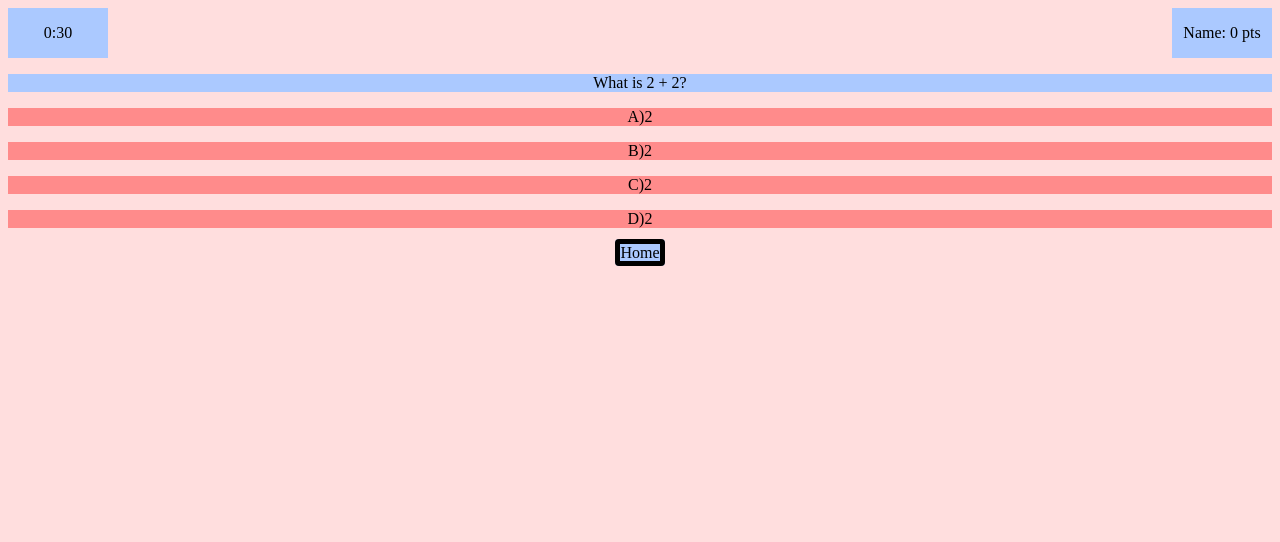
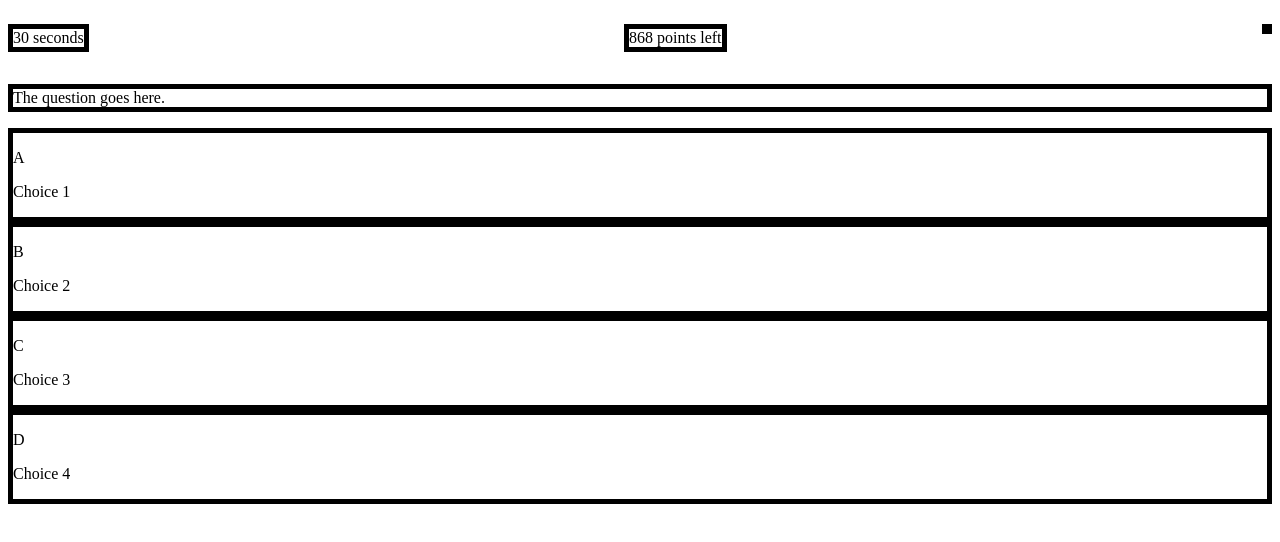
Before and after one commit to mickey-40/middlemathquiz.github.io, a plain HTML site: page game.html in a window 1280 px wide. Drawn offline with Linux system fonts and the light colour scheme.

Commit message:
add js directory and working on game screen js

```diff
--- a/css/game.css
+++ b/css/game.css
@@ -1,36 +1,25 @@
-body {
-  background-color: #FFDEDE;
-  text-align: center;
+#timer{
+  border: 5px solid black;
+}
+
+.scoremeter{
+  border: 5px solid black;
+}
+
+.name{
+  border: 5px solid black;
+}
+
+.question{
+  border: 5px solid black;
+}
+
+.choiceContainer{
+  border: 5px solid black;
+}
+
+#hud {
+  display: flex;
+  justify-content: space-between;
 
 }
-
-.timer, .pointsContainer, .questionContainer{
-  background-color: #ABC9FF;
-}
-
-.choicesContainer {
-  background-color: #FF8B8B;
-}
-
-.screenTop {
-  display: flex;
-  flex-direction: row;
-  justify-content: space-between;
-}
-
-.timer, .pointsContainer {
-  display: flex;
-  justify-content: center;
-  width: 100px;
-}
-.btn {
-  font-size: 12pt;
-  width: 30rem;
-  text-align: center;
-  margin-bottom: 1rem;
-  text-decoration: none;
-  color: #000000;
-  background-color: #ABC9FF;
-  border-radius: 4px;
-  border: 5px solid black;
-}
--- a/game.html
+++ b/game.html
@@ -9,35 +9,39 @@
 </head>
 
 <body>
-  <div class="container">
-    <div class="screenTop">
-      <div class="timer">
-        <p>0:30</p>
-      </div>
-      <div class="pointsContainer">
-        <p>Name: 0 pts</p>
-      </div>
+
+  <div id="hud">
+    <div>
+      <p id="timer"></p>
     </div>
-
-    <div class="questionContainer">
-      <p>What is 2 + 2?</p>
+    <div>
+      <p class="scoremeter"></p>
     </div>
-    <div class="choicesContainer">
-      <p>A)2</p>
+    <div>
+      <p class="name"></p>
     </div>
-    <div class="choicesContainer">
-      <p>B)2</p>
-    </div>
-    <div class="choicesContainer">
-      <p>C)2</p>
-    </div>
-    <div class="choicesContainer">
-      <p>D)2</p>
-    </div>
-    <a href="start.html" class="btn">Home</a>
+  </div>
+  <div>
+    <p class="question">The question goes here.</p>
+  </div>
+  <div class="choiceContainer">
+    <p class="choice-prefix">A</p>
+    <p class="choice-text" data-number="1">Choice 1</p>
+  </div>
+  <div class="choiceContainer">
+    <p class="choice-prefix">B</p>
+    <p class="choice-text" data-number="2">Choice 2</p>
+  </div>
+  <div class="choiceContainer">
+    <p class="choice-prefix">C</p>
+    <p class="choice-text" data-number="3">Choice 3</p>
+  </div>
+  <div class="choiceContainer">
+    <p class="choice-prefix">D</p>
+    <p class="choice-text" data-number="4">Choice 4</p>
+  </div>
 
 
-    </div>
-  </div>
+<script src="js/game.js"></script>
 </body>
 </html>
--- /dev/null
+++ b/js/game.js
@@ -0,0 +1,207 @@
+class Player {
+  constructor(label, score =0) {
+    this.label = label;
+    this.score = score;
+  }
+}
+const player1 = new Player()
+
+// player1.name = prompt('Enter player name: ', 'Enter name here')
+
+// document.querySelector('.name').innerText = `${player1.name}: ${player1.score}`
+
+// Set timer to count down from 30
+let startingTimer = 30;
+//Set maxScore to 1000
+let maxScore = 1000;
+
+// Update the count down every 1 second
+const x = setInterval(function() {
+
+  // Output the result in an element with id="timer"
+  document.querySelector("#timer").innerText = `${startingTimer} seconds`;
+
+  countDownTimer -= 1
+
+  // If the count down is over, write some text
+  if (startingTimer < 0) {
+    clearInterval(x);
+    document.querySelector("#timer").innerText = `EXPIRED`;
+  }
+}, 1000);
+
+const scoreCounter = setInterval (function (){
+  document.querySelector('.scoremeter').innerText = maxScore + ' points left';
+  maxScore -= 33;
+
+  if (intialScore < 0) {
+    clearInterval(scoreCounter)
+    document.querySelector('.scoremeter').innerText = 0;
+  }
+}, 1000)
+//List of questions in an array
+let questions = [
+  {
+    question:'If 3a + 2 = a + 6, then which of these is incorrect?',
+    choice1:'3a + 2 - a = 6',
+    choice2:'2a = 6 + 2',
+    choice3:'2a = 4',
+    choice4:'a = 4/2',
+    answer: 2,
+
+  },
+  {
+    question:'What is the name give to an equation that does not balance on either side of the equals sign?',
+    choice1:'Inaccurate',
+    choice2:'Inept',
+    choice3:'Invalid',
+    choice4:'There is no such thing',
+    answer: 4,
+
+  },
+  {
+    question:'If x + 4 = b, what is the value of x?',
+    choice1:'4b',
+    choice2:'-4b',
+    choice3:'b + 4',
+    choice4:'b - 4',
+    answer: 4,
+
+  },
+  {
+    question:'An equation must have two equal what?',
+    choice1:'Examples',
+    choice2:'Expressions',
+    choice3:'Extensions',
+    choice4:'Extractions',
+    answer: 2,
+
+  },
+  {
+    question:'If you are given an equation, what will you have done to it when you have found the answers?',
+    choice1:'Soaked it',
+    choice2:'Solved it',
+    choice3:'Squared it',
+    choice4:'Stuffed it',
+    answer: 2,
+
+  },
+  {
+    question:'Which of these is not an equation?',
+    choice1:'6/3 = 2',
+    choice2:'65 + 35 = 100',
+    choice3:'5 - 6 = 8 - 9',
+    choice4:'2 x 3 = 7 - 2',
+    answer: 4,
+
+  },
+  {
+    question:'< is the sign that means what?',
+    choice1:'Less than',
+    choice2:'Greater than',
+    choice3:'Less than or equal to',
+    choice4:'Greater than or equal to',
+    answer: 1,
+
+  },
+  {
+    question:'If x > 3, what is the smallest integer that x can be?',
+    choice1:'2',
+    choice2:'3',
+    choice3:'4',
+    choice4:'5',
+    answer: 3,
+
+  },
+  {
+    question:'If 4x + 3 < 15, which of the following expressions are incorrect?',
+    choice1:'4x < 15 - 3',
+    choice2:'4x < 12',
+    choice3:'x < 3',
+    choice4:'x > 3',
+    answer: 4,
+
+  },
+  {
+    question:' A small submarine started its dive at sea level and descended 30 feet per minute. Which integer represents the submarine’s depth after seven minutes?',
+    choice1:'-210 feet',
+    choice2:'-23 feet',
+    choice3:'37 feet',
+    choice4:'210 feet',
+    answer: 1,
+
+  },
+  {
+    question:'Which rational number is the greatest?',
+    choice1:'0.55',
+    choice2:'0.6',
+    choice3:'9/20',
+    choice4:'1/2',
+    answer: 2,
+
+  },
+  {
+    question:'What is the value of the expression 8x – 10 when x = 5?',
+    choice1:'3',
+    choice2:'4',
+    choice3:'30',
+    choice4:'50',
+    answer: 3,
+
+  },
+  {
+    question:'The attendance at three concerts was 876, 647, and 856. Which expression shows how to estimate the total attendance at the concerts?',
+    choice1:'800 + 600 + 800',
+    choice2:'900 + 700 + 900',
+    choice3:'900 + 600 + 900',
+    choice4:' 1,000 + 700 + 900',
+    answer: 3,
+
+  },
+  {
+    question:'What is 35% of 80?',
+    choice1:'28',
+    choice2:'45',
+    choice3:'115',
+    choice4:'2800',
+    answer: 1,
+
+  },
+  {
+    question:'Which expression represents 4 less than twice a number, n ?',
+    choice1:'4 - n',
+    choice2:'n - 4',
+    choice3:'4 - 2n',
+    choice4:'2n - 4',
+    answer: 4,
+
+  },
+  {
+    question:'Johnny jogged around the track 16 times. Each lap is 400 meters. Which process could determine the total distance he jogged?',
+    choice1:'add 16 and 400',
+    choice2:'divide 400 by 16',
+    choice3:'multiply 400 by 16',
+    choice4:'subtract 16 from 400',
+    answer: 3,
+
+  },
+
+]
+
+let maxQuestion = 5
+
+startGame = () => {
+  questionCounter = 0
+  player1.score = 0
+  let num = Math.floor(Math.random()*question.length)
+  availableQuestions = questions[num]
+  getNewQuestion()
+
+}
+
+getNewQuestion = () => {
+  if (availableQuestions.length === 0 || questionCounter > maxQuestion) {
+    localStorage.setItem('mostRecentScore', player1.score)
+    return window.location.assign('/winning.html')
+  }
+}
```
